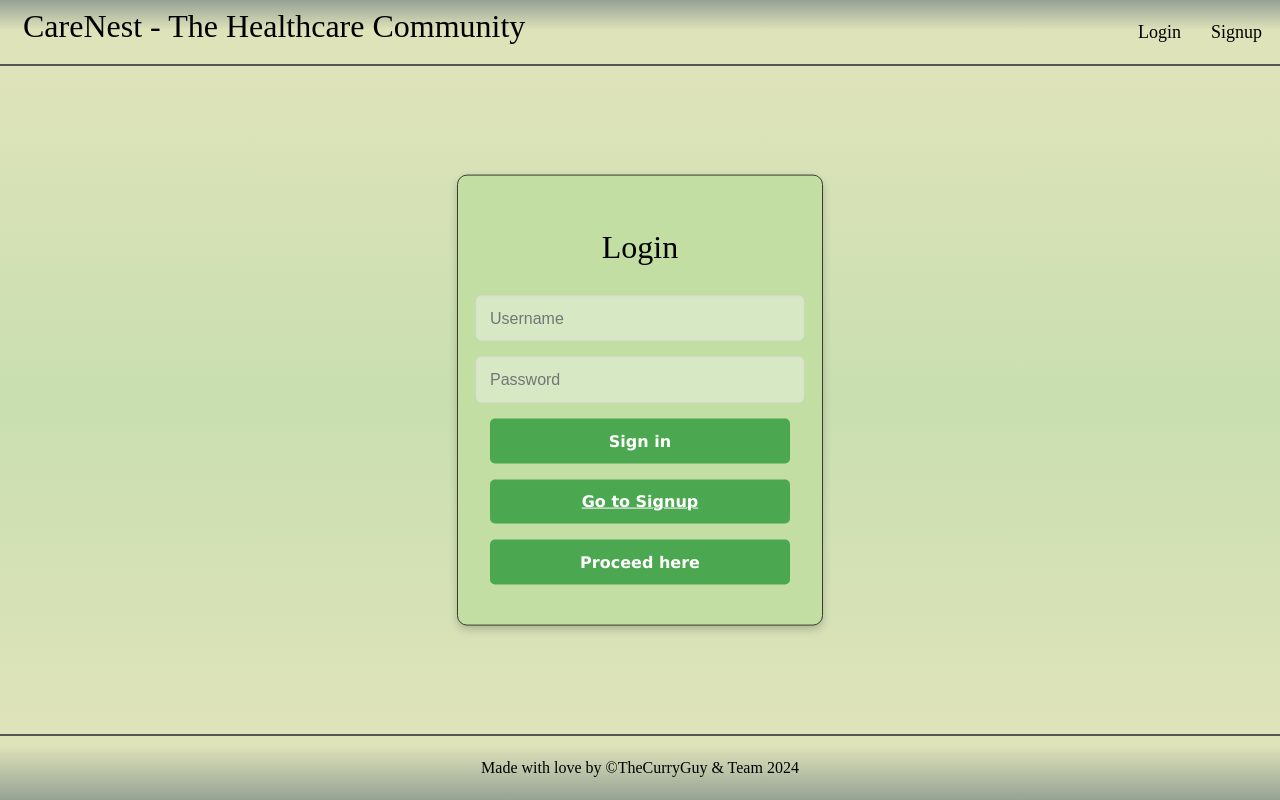
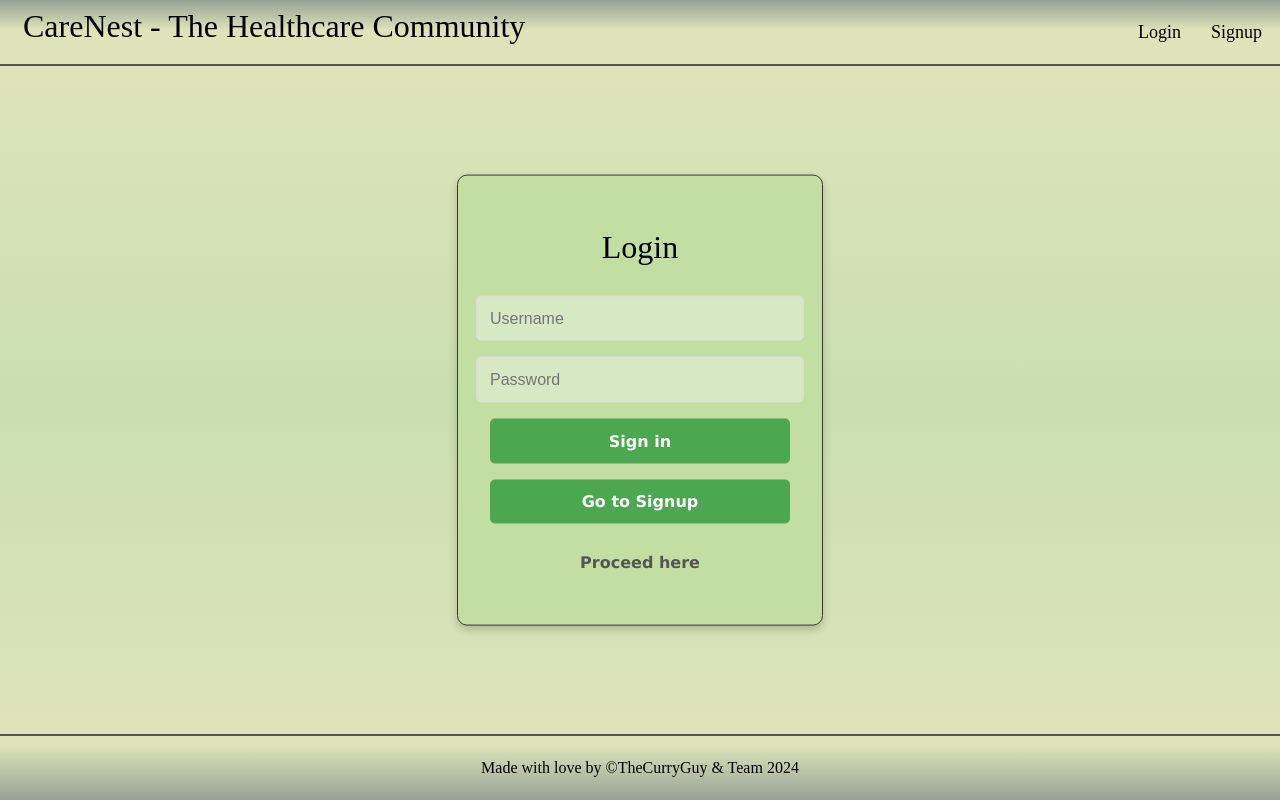
Before and after one commit to TheCurryGuy/CareNest, a React (Vite) app in the folder Client/: page /login in a window 1280 px wide. Built offline with nearby package versions, Linux system fonts and the light colour scheme.

Commit message:
proceed_here_fix

```diff
--- a/Client/src/App.css
+++ b/Client/src/App.css
@@ -188,17 +188,9 @@ body {
     background-color: #439547;
     color: black;
 }
-
-.proceed-here{
-    margin-top: 1rem;
-    background-color: #C2DEA3;
-    color: #555;
+#loginCard a {
+    text-decoration: none;
 }
-.proceed-here:hover{
-    background-color: #C2DEA3;
-    color: #555;
-}
-
 
 
 
--- a/Client/src/Components/Login.jsx
+++ b/Client/src/Components/Login.jsx
@@ -107,7 +107,10 @@ export default function Login() {
         <button>
           <Link to="/Signup" className="button-link">Go to Signup</Link>
         </button>
-        <button onClick = {handleProceedClick} className='proceed-here'>Proceed here</button>
+        <button onClick = {handleProceedClick} className='proceed-here' style={{
+          backgroundColor: "#C2DEA3",
+          color: "#555"
+        }}>Proceed here</button>
       </div>
 
 
```
